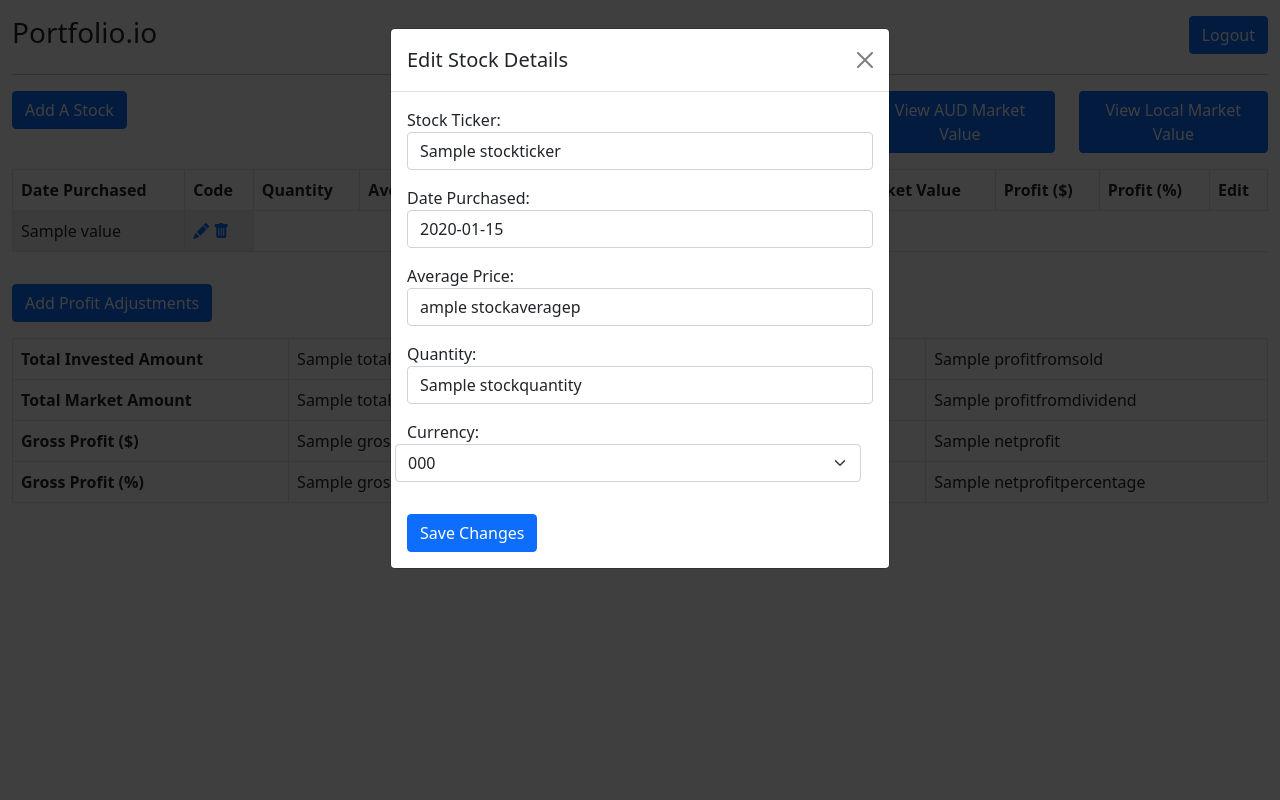
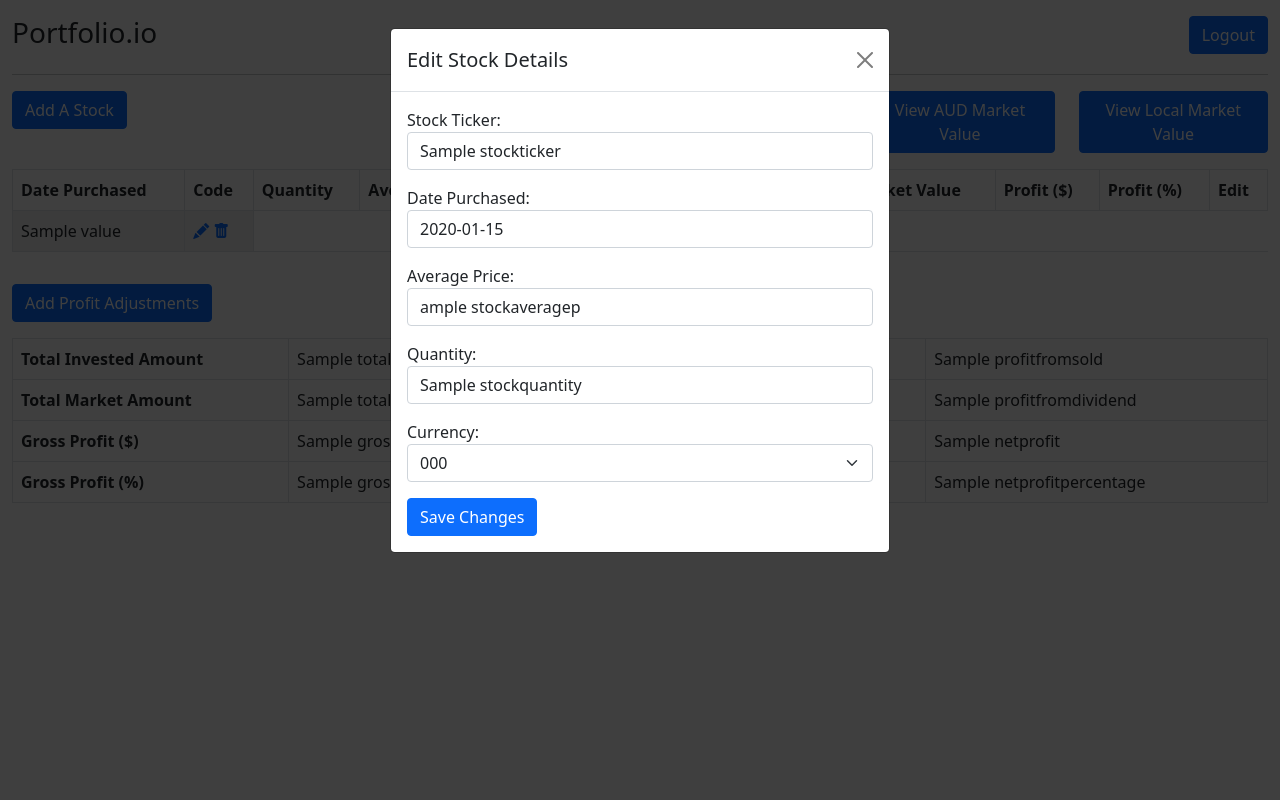
Before and after one commit to johnsonchau7/stock-portfolio-tracker, a Django app: template stock_portfolio_tracker_app/templates/stockpage/stockpage.html in a window 1280 px wide, after a click that opens the changed part. Run offline with Django 3.2, Linux system fonts and the light colour scheme; the template is opened without the code that fills it: most values are stand-ins (such as "Sample title", 1, 10 or a date in 2020); some libraries are stand-ins or nearby versions.

Commit message:
update template

```diff
--- a/stock_portfolio_tracker_app/templates/stockpage/stockpage.html
+++ b/stock_portfolio_tracker_app/templates/stockpage/stockpage.html
@@ -282,7 +282,7 @@
                             					<label for="stockpage-editcurrency-1">
                             						Currency:
                             					</label>
-                                      <select class="form-select row mb-3" name="stockpage-editcurrency-2" id="stockpage-editcurrency-2">
+                                      <select class="form-select" name="stockpage-editcurrency-2" id="stockpage-editcurrency-2">
                                         {% for currency in currencytable %}
                                           {% if currency.id == stock.currencyid %}
                                             <option value="{{ currency.id }}" selected>{{ currency.currencycode }}</option>
```
